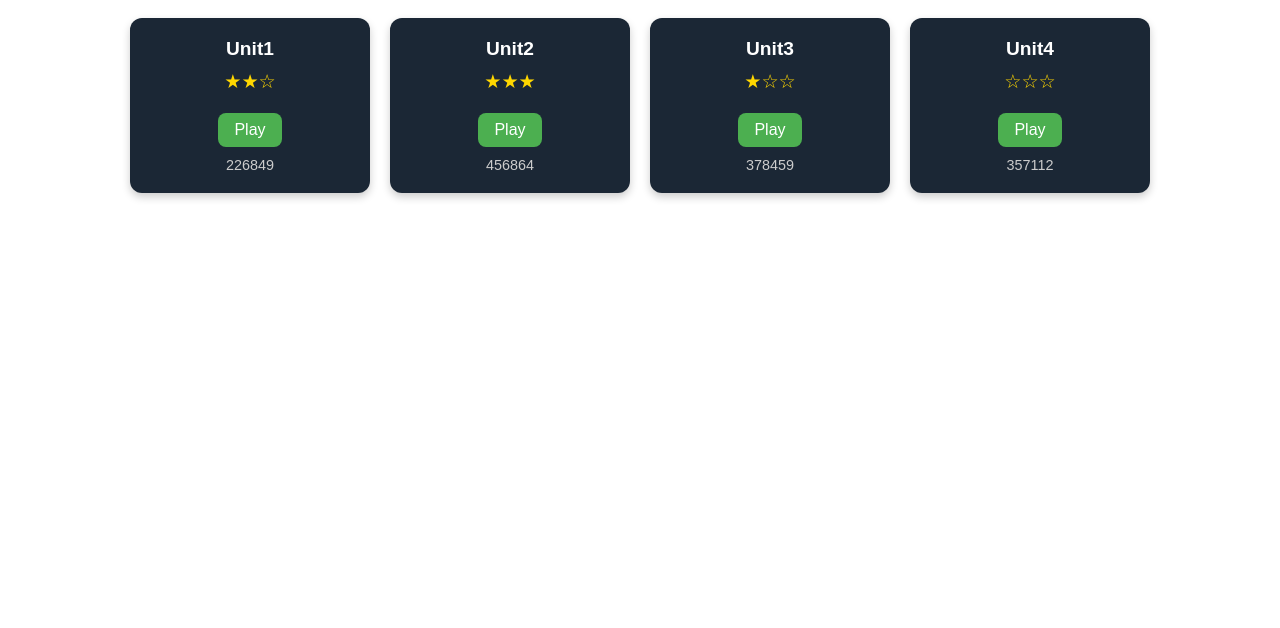
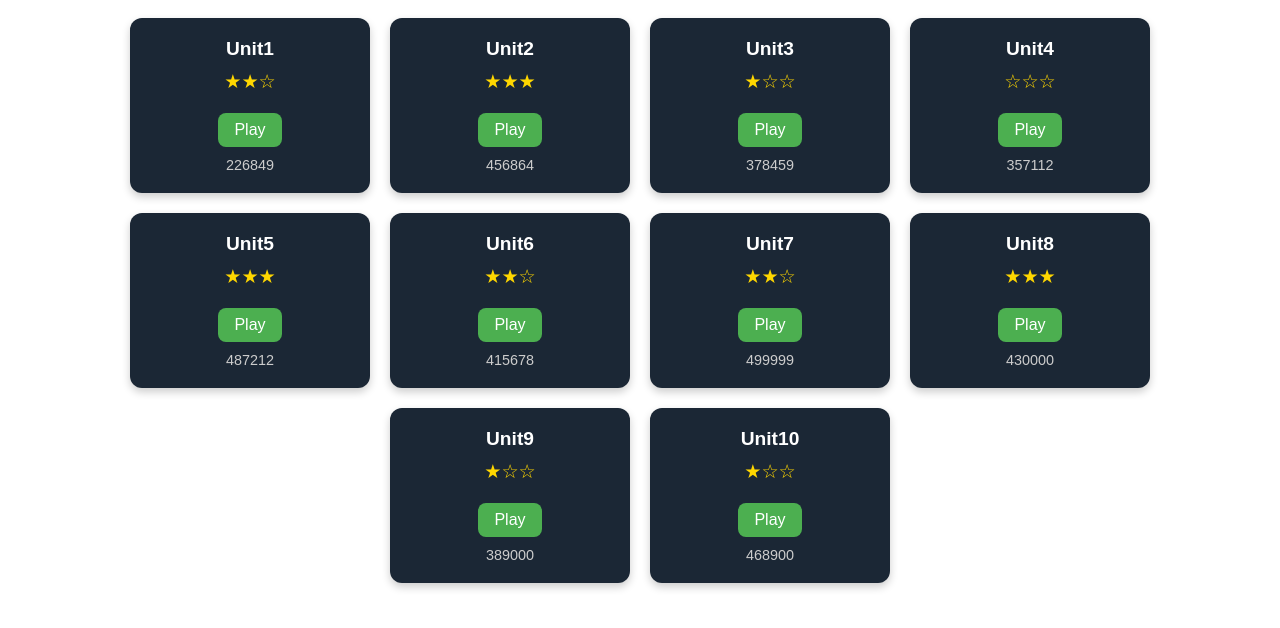
Before and after one commit to VictorPersona/LLTC, a React (Vite) app: page /lessons in a window 1280 px wide. Shown: the top 628 px of the page. Built offline with nearby package versions, Linux system fonts and the light colour scheme.

Commit message:
final strucure updated

```diff
--- a/src/App.tsx
+++ b/src/App.tsx
@@ -4,6 +4,7 @@ import { BrowserRouter as Router, Route, Routes } from "react-router-dom";
 import HomePage from "./pages/HomePage";
 import Lessons from "./pages/Lessons";
 import About from "./pages/About";
+import Settings from "./pages/Settings";
 
 const App: React.FC = () => {
   return (
@@ -14,6 +15,7 @@ const App: React.FC = () => {
           <Route path="/" element={<HomePage />} />
           <Route path="/lessons" element={<Lessons />} />
           <Route path="/about" element={<About />} />
+          <Route path="/settings" element={<Settings/>}/>
         </Routes>
       </Router>
     </div>
--- a/src/pages/HomePage.tsx
+++ b/src/pages/HomePage.tsx
@@ -5,7 +5,7 @@ import { Link } from "react-router-dom";
 const HomePage: React.FC = () => {
   return (
     <div className={styles.homePage}>
-      <h1 className={styles.homePageHeading}>Let"s Learn The Constitution</h1>
+      <h1 className={styles.homePageHeading}>Let's Learn The Constitution</h1>
       {
         <>
           <Link to="/lessons">
--- a/src/pages/Lessons.tsx
+++ b/src/pages/Lessons.tsx
@@ -58,6 +58,12 @@ const Lessons: React.FC = () => {
       <LessonTile unitNo={2} stars={3} highscore={456864} />
       <LessonTile unitNo={3} stars={1} highscore={378459} />
       <LessonTile unitNo={4} stars={0} highscore={357112} />
+      <LessonTile unitNo={5} stars={3} highscore={487212} />
+      <LessonTile unitNo={6} stars={2} highscore={415678} />
+      <LessonTile unitNo={7} stars={2} highscore={499999} />
+      <LessonTile unitNo={8} stars={3} highscore={430000} />
+      <LessonTile unitNo={9} stars={1} highscore={389000} />
+      <LessonTile unitNo={10} stars={1} highscore={468900} />
     </div>
   );
 };
--- /dev/null
+++ b/src/pages/Settings.tsx
@@ -0,0 +1,8 @@
+import React from "react"
+
+const Settings :React.FC= ()=>{
+return(<>
+<h1>This is Settings Page</h1>
+</>)
+}
+export default Settings
```
